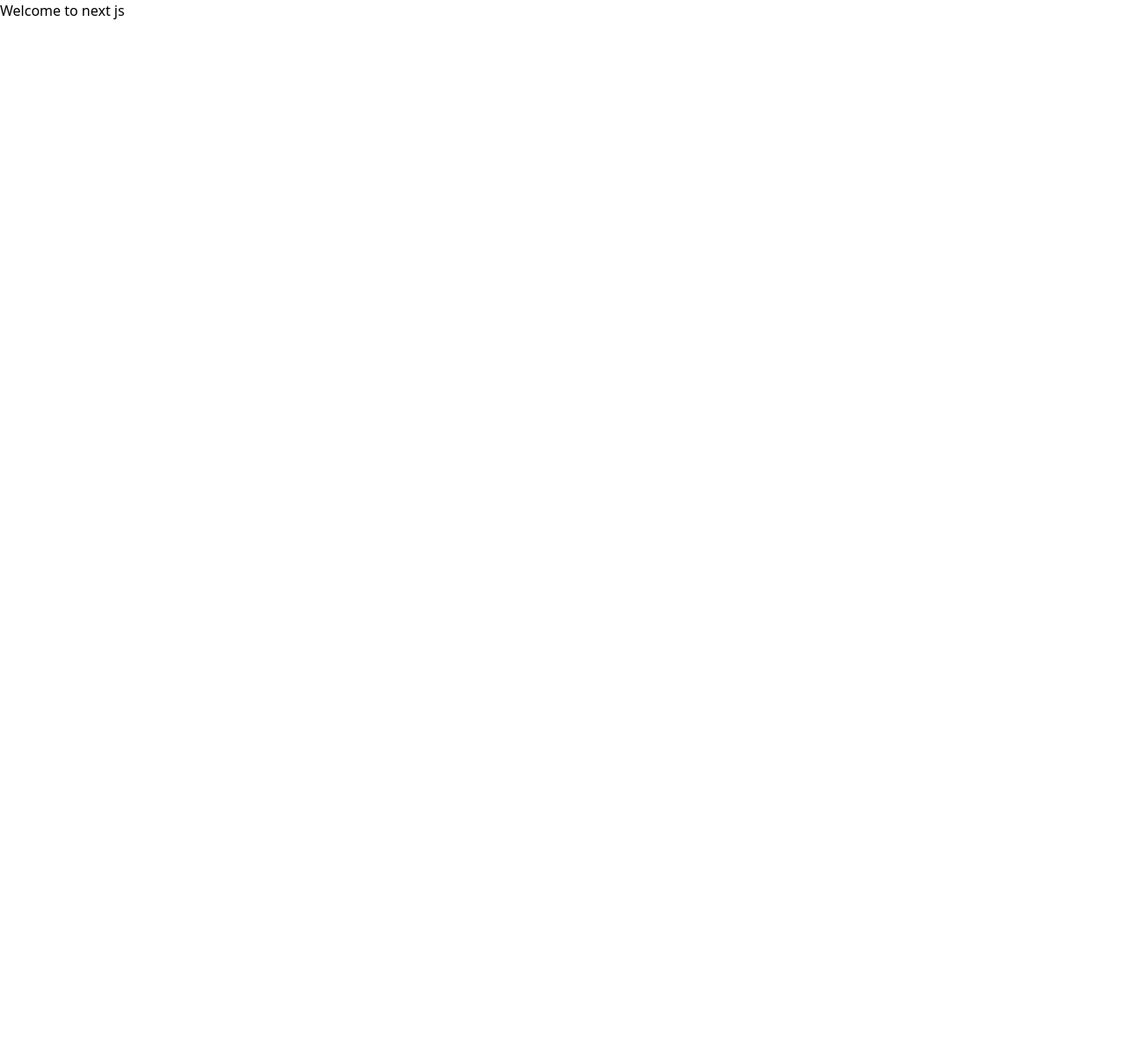
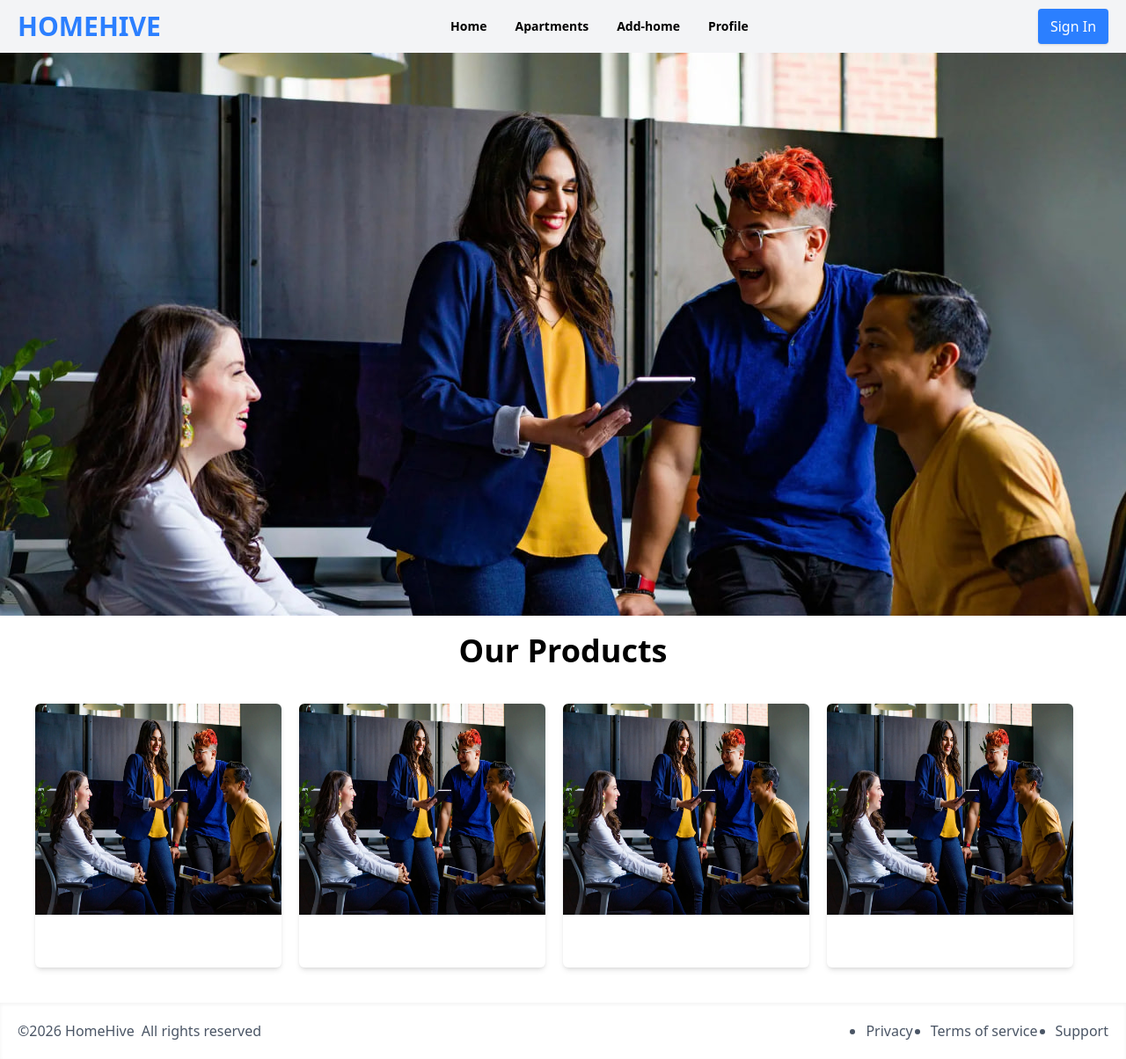
Before and after one commit to Emmy-delight/homehive, a Next.js app: page / in a window 1280 px wide. Shown: the whole page at 88% size. Before the commit the page ends 800 px from the top, so only its background shows below. Built offline with nearby package versions, Linux system fonts and the light colour scheme.

Commit message:
added footer and navbar

```diff
--- /dev/null
+++ b/app/auth/signin/page.js
@@ -0,0 +1,11 @@
+export default function SignIn () {
+    return (
+        <main className="min-h-screen">
+            <div>
+
+            </div>
+
+
+        </main>
+    )
+}
--- /dev/null
+++ b/app/dashboard/profile/page.js
@@ -0,0 +1,17 @@
+import { FaFacebook } from "react-icons/fa6";
+import { Button, CircularProgress, TextField } from "@mui/material";
+
+
+export default function Profile () {
+    return (
+        <main>
+            <div className="flex flex-col gap-3 items-center justify-center">
+                <FaFacebook className="text-4xl text-blue-500"/>
+                <Button variant="contained">Sign Up</Button>
+                <TextField/>
+                <CircularProgress/>
+            </div>
+
+        </main>
+    )
+}
--- a/app/layout.js
+++ b/app/layout.js
@@ -1,5 +1,7 @@
 import { Geist, Geist_Mono } from "next/font/google";
 import "./globals.css";
+import { Footer } from "@/components/Footer";
+import { Navbar } from "@/components/Navbar";
 
 const geistSans = Geist({
   variable: "--font-geist-sans",
@@ -22,7 +24,9 @@ export default function RootLayout({ children }) {
       <body
         className={`${geistSans.variable} ${geistMono.variable} antialiased`}
       >
+        <Navbar/>
         {children}
+        <Footer/>
       </body>
     </html>
   );
--- a/app/page.js
+++ b/app/page.js
@@ -1,7 +1,52 @@
+"use client"
+import Image from "next/image";
+
 export default function Home() {
-  return (
-    <div>
-      <p>Welcome to next js</p>
-    </div>
-  );
+   return(
+    <main>
+       <div className="bg-[url('/image1.png')] h-[40vh] bg-contain   md:bg-[url('/image1.png')] md:h-[50vh] md:bg-no-repeat md:bg-contain  lg:bg-[url('/image1.png')] lg:h-[80vh] lg:bg-no-repeat lg:bg-cover ">
+       </div>
+       <h1 className="mt-5 text-center text-4xl font-bold">Our Products</h1>
+       <div className="px-10 py-10 grid grid-cols-1 md:grid-cols-2 lg:grid-cols-4">
+          <div className="w-70 h-75 rounded-md shadow-md ">
+             <Image
+              src="/image1.png"
+              alt="myimage"
+              width={200}
+              height={200}
+              className="w-70 h-60 rounded-t-md"
+             />
+          </div>
+          <div className="w-70 h-75 rounded-md shadow-md ">
+             <Image
+              src="/image1.png"
+              alt="myimage"
+              width={200}
+              height={200}
+              className="w-70 h-60 rounded-t-md"
+             />
+          </div>
+          <div className="w-70 h-75 rounded-md shadow-md ">
+             <Image
+              src="/image1.png"
+              alt="myimage"
+              width={200}
+              height={200}
+              className="w-70 h-60 rounded-t-md"
+             />
+          </div>
+          <div className="w-70 h-75 rounded-md shadow-md ">
+             <Image
+              src="/image1.png"
+              alt="myimage"
+              width={200}
+              height={200}
+              className="w-70 h-60 rounded-t-md"
+             />
+          </div>
+       </div>
+
+    </main>
+
+   )
 }
--- /dev/null
+++ b/components/Footer.js
@@ -0,0 +1,16 @@
+export function Footer (){
+    const year = new Date().getFullYear();
+    return (
+        <footer className="bg-white px-5 py-5 block inset-shadow-sm  md:flex md:justify-between">
+           <ul className="flex gap-2 text-gray-600">
+               <li> &copy;{year} HomeHive</li>
+               <li>All rights reserved</li>
+            </ul>
+            <ul className="flex  text-gray-600 list-disc gap-5">
+                <li>Privacy</li>
+                <li>Terms of service</li>
+                <li>Support</li>
+            </ul>
+        </footer>
+    )
+}
--- /dev/null
+++ b/components/Navbar.js
@@ -0,0 +1,44 @@
+  "use client"
+import { useState } from "react";
+import { CiMenuFries } from "react-icons/ci";
+
+export function Navbar() {
+    const [dropDown,setDropDown] = useState(false);
+
+    const toggleFunction = ()=>{
+         setDropDown(!dropDown)
+    }
+    return (
+        <main className="bg-gray-100 shadow shadow-gray-300 w-full">
+            <div className="h-15 px-5 flex justify-between items-center">
+                <h1 className="text-3xl font-bold text-blue-500">HOMEHIVE</h1>
+                <ul className="hidden md:flex md:gap-8 md:text-sm md:font-semibold">
+                    <li>Home</li>
+                    <li>Apartments</li>
+                    <li>Add-home</li>
+                    <li>Profile</li>
+                </ul>
+                <div className="hidden md:block">
+                    <button className="w-20 h-10 shadow text-white rounded bg-blue-500 cursor-pointer">Sign In</button>
+                </div>
+                <div className="block md:hidden">
+                    <CiMenuFries onClick={toggleFunction} className="text-4xl cursor-pointer" />
+                </div>
+            </div>
+            {dropDown && (
+            <div className="flex flex-col gap-2 justify-center items-center md:hidden py-5">
+                <ul className="flex flex-col gap-5 text-sm font-semibold">
+                    <li>Home</li>
+                    <li>Apartments</li>
+                    <li>Add-home</li>
+                    <li>Profile</li>
+                </ul>
+                <div className="">
+                    <button className="w-20 h-10 shadow text-white rounded bg-blue-500 cursor-pointer">Sign In</button>
+                </div>
+            </div>
+            )}
+
+         </main>
+    )
+}
--- a/package.json
+++ b/package.json
@@ -8,9 +8,13 @@
     "start": "next start"
   },
   "dependencies": {
+    "@emotion/react": "^11.14.0",
+    "@emotion/styled": "^11.14.1",
+    "@mui/material": "^9.0.0-alpha.2",
     "next": "16.1.6",
     "react": "19.2.3",
-    "react-dom": "19.2.3"
+    "react-dom": "19.2.3",
+    "react-icons": "^5.6.0"
   },
   "devDependencies": {
     "@tailwindcss/postcss": "^4",
```
Also changed, not shown: public/image1.png (added), 1 other file (tests, documents, lock files or other folders).
